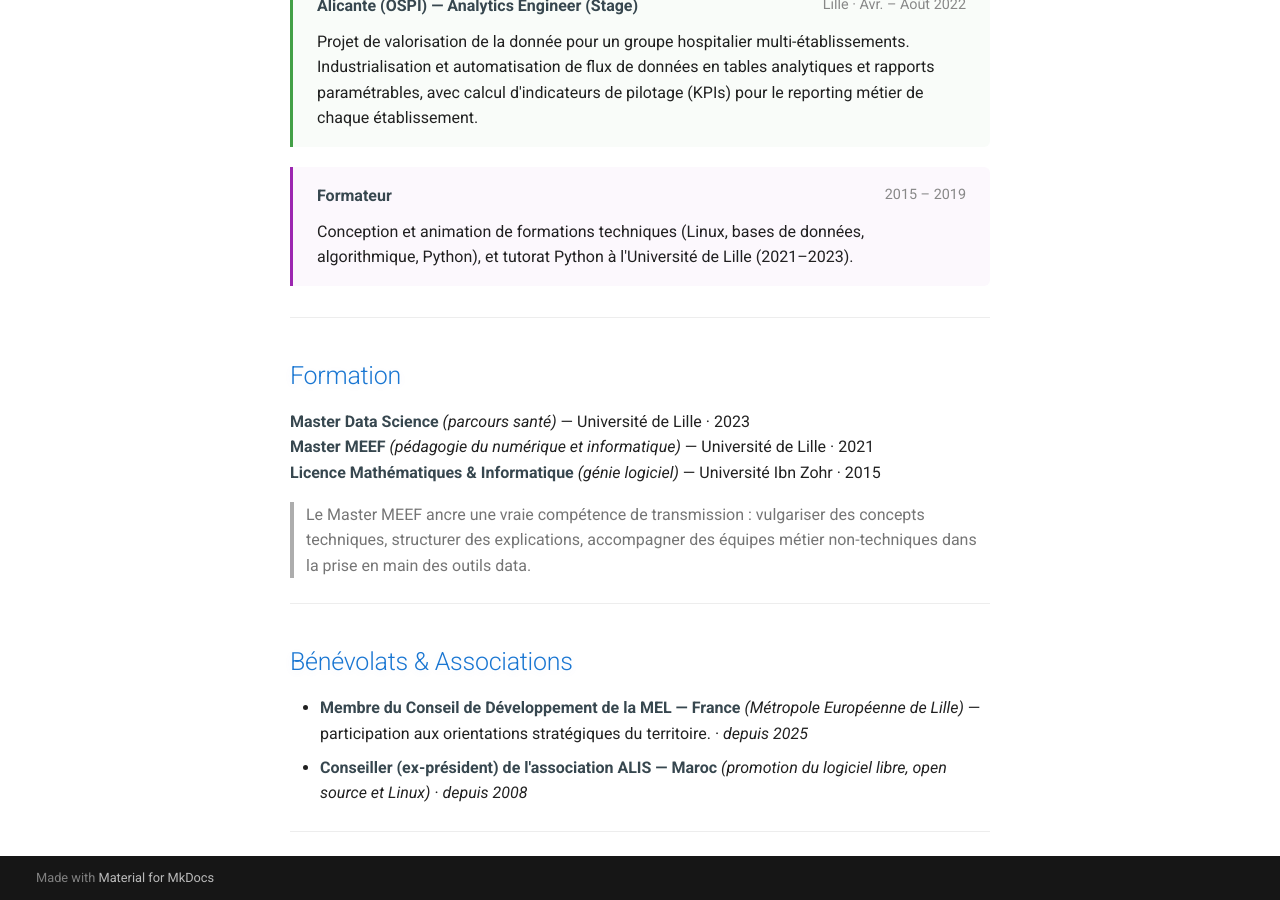
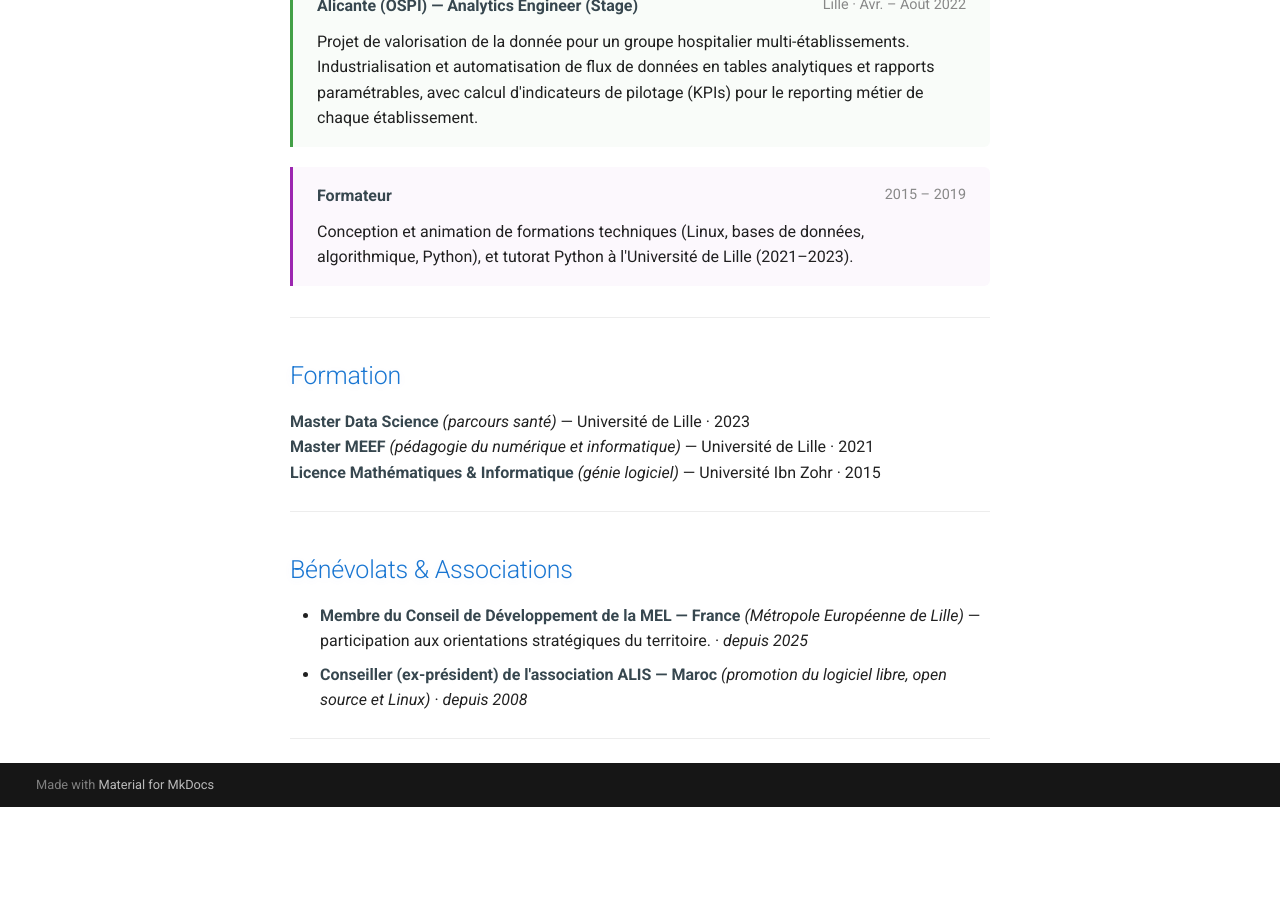
Before and after one commit to y-ikli/portfolio, an MkDocs documentation site: the page built from docs/index.md, in a window 1280 px wide and 900 px high, scrolled down 1936 px. Built offline with MkDocs 1.6.1 and Material for MkDocs 9.7.7, drawn with Linux system fonts in a browser that asks for light colours; after the commit the page ends 2743 px from its top, so only the background shows below that.

Commit message:
Retirer la note sur le Master MEEF dans la section Formation

```diff
--- a/docs/index.md
+++ b/docs/index.md
@@ -143,8 +143,6 @@ Mon expérience est ancrée dans le secteur santé, mais les problématiques adr
 **Master MEEF** *(pédagogie du numérique et informatique)* — Université de Lille · 2021
 **Licence Mathématiques & Informatique** *(génie logiciel)* — Université Ibn Zohr · 2015
 
-> Le Master MEEF ancre une vraie compétence de transmission : vulgariser des concepts techniques, structurer des explications, accompagner des équipes métier non-techniques dans la prise en main des outils data.
-
 ---
 
 ## Bénévolats & Associations
```
